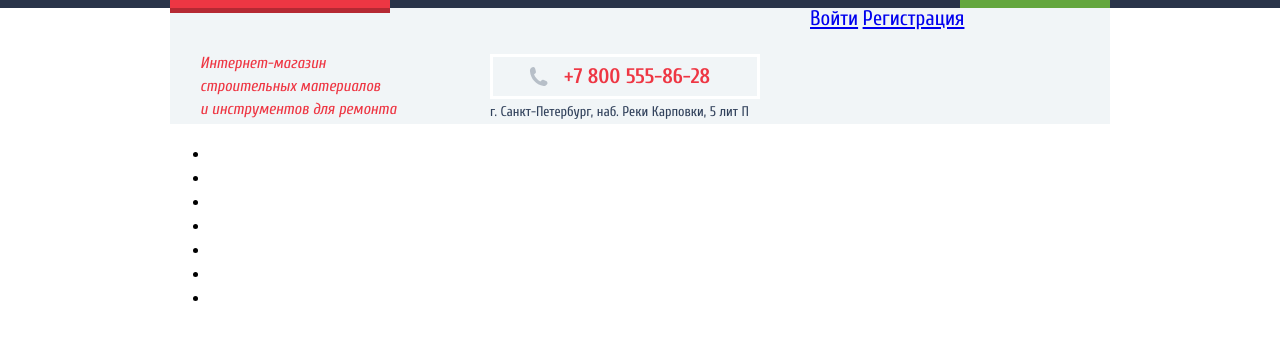
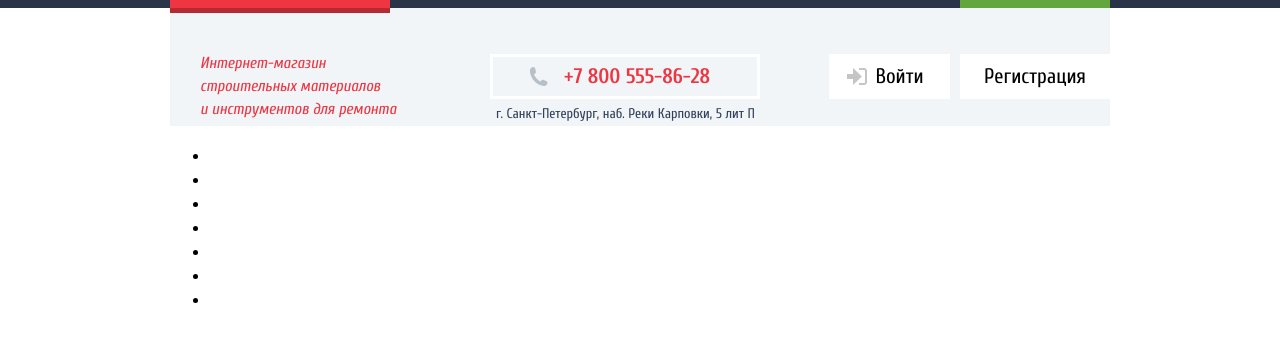
Before and after one commit to kalashnikovsb/technomart, a plain HTML site: page index.html in a window 1280 px wide. Shown: the part 34-373 px from the top of the page. Drawn offline with Linux system fonts and the light colour scheme.

Commit message:
Стилизация проекта

```diff
--- a/css/style.css
+++ b/css/style.css
@@ -318,13 +318,6 @@
   background: var(--logo-click-color);
 }
 
-
-
-
-
-
-
-
 .page-header__bottom {
   background: var(--header-color);
   display: grid;
@@ -358,6 +351,7 @@
   padding-top: 4px;
   padding-bottom: 5px;
   border: 3px solid var(--white-color);
+  margin-bottom: 3px;
 }
 
 .contacts-header__link {
@@ -383,20 +377,63 @@
 .contacts-header__text {
   font-size: 14px;
   color: var(--nav-light-color);
+  display: block;
+  padding-left: 6px;
+  padding-right: 6px;
+}
+
+.user-block {
+  width: 300px;
+  margin-top: 46px;
+  display: flex;
+  flex-wrap: wrap;
+  justify-content: right;
+  align-items: start;
+  gap: 10px;
+}
+
+.user-block__button {
+  font-size: 21px;
+  line-height: 21px;
+  text-decoration: none;
+  color: var(--black-color);
+  text-align: center;
+  box-sizing: border-box;
+  padding-top: 12px;
+  padding-bottom: 12px;
+  padding-left: 15px;
+  padding-right: 15px;
+  background: var(--white-color);
+}
+
+.user-block__button--signin {
+  min-width: 121px;
+}
+
+.user-block__button--signup {
+  min-width: 150px;
+}
+
+.user-block__button-inner {
+  display: flex;
+  flex-wrap: wrap;
+  flex-grow: 0;
+  justify-content: center;
+  margin-left: -8px;
+}
+
+.user-block__button-svg {
+  margin-right: 7px;
+  margin-top: 2px;
 }
 
 
 
 
 
-.user-block {
-  width: 300px;
-}
 
-.user-block__button {
-  font-size: 21px;
-  line-height: 21px;
-}
+
+
 
 .main-nav__link {
   color: var(--white-color);
--- a/index.html
+++ b/index.html
@@ -56,8 +56,13 @@
           </section>
           <section class="user-block">
             <h2 class="visually-hidden">Панель пользователя</h2>
-            <a class="user-block__button" href="blank.html">Войти</a>
-            <a class="user-block__button" href="blank.html">Регистрация</a>
+            <a class="user-block__button user-block__button--signin" href="blank.html">
+              <span class="user-block__button-inner">
+                <svg class="user-block__button-svg" width="21" height="17" fill="none" xmlns="http://www.w3.org/2000/svg"><path d="M14.875 8.5 6 0v6H0v5h6v6l8.875-8.5Z" fill="#C5C5C5"/><path d="M16.986 15.01h-5.027V17h5.027c2.178 0 3.004-1.81 3.029-3.026V3.028C19.99 1.811 19.164 0 16.986 0h-5.027v1.99h5.027c.839 0 .992.681 1.01 1.057v10.904c-.017.376-.171 1.059-1.01 1.059Z" fill="#C5C5C5"/></svg>
+                Войти
+              </span>
+            </a>
+            <a class="user-block__button user-block__button--signup" href="blank.html">Регистрация</a>
           </section>
         </div>
         <nav class="main-nav">
```
Also changed, not shown: img/icon-login.svg.
